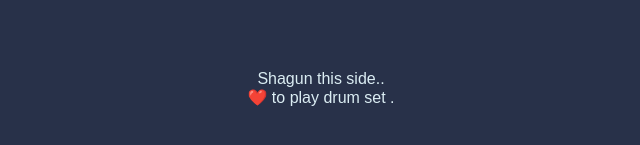
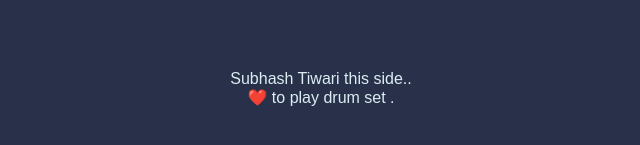
Before and after one commit to Subhash9318/Drumskit, a plain HTML site: page index.html in a window 1280 px wide. Shown: the part 505-650 px from the top of the page, 319-959 px from the left. Drawn offline with Linux system fonts and the light colour scheme.

Commit message:
Update index.html

```diff
--- a/index.html
+++ b/index.html
@@ -23,7 +23,7 @@
 
 
   <footer>
-    Shagun this side..<br>
+    Subhash Tiwari this side..<br>
     ❤️ to play drum set .
   </footer>
 
```
